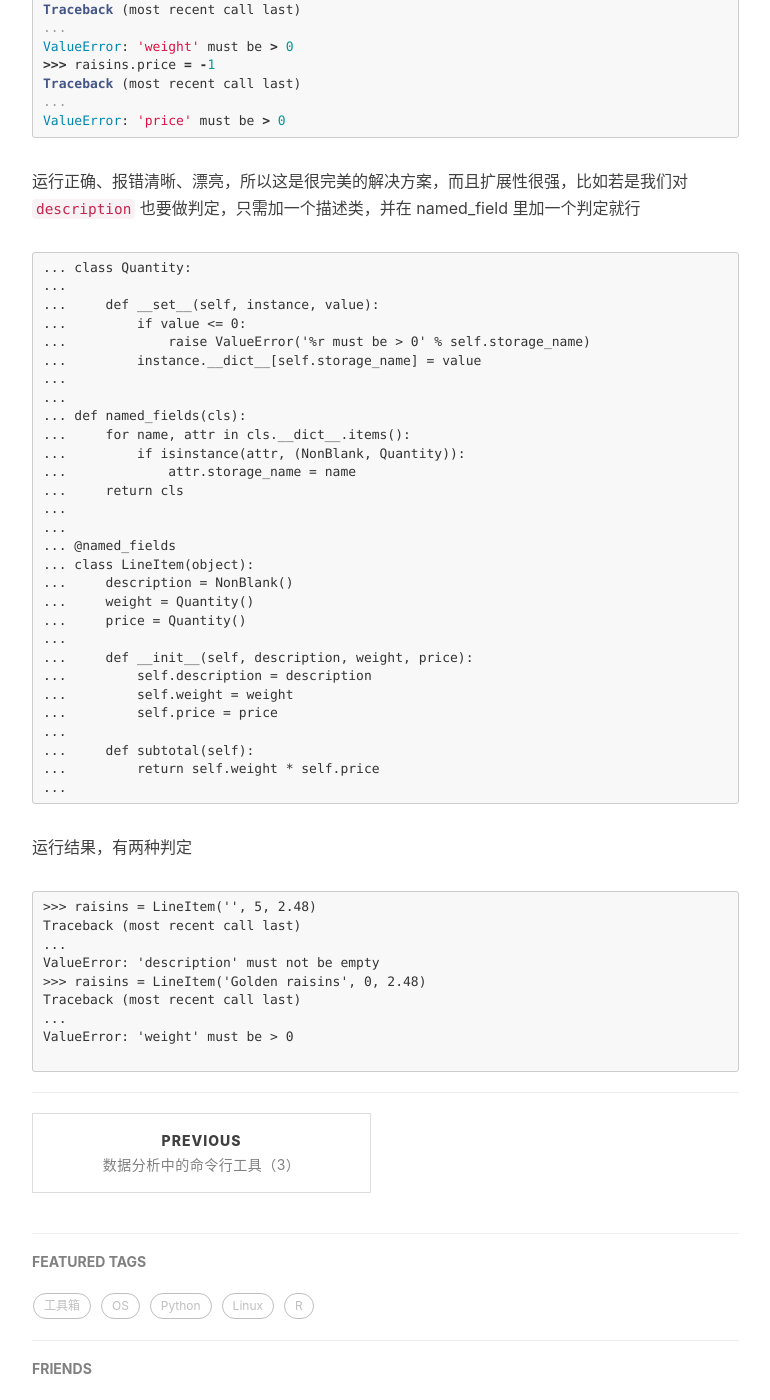
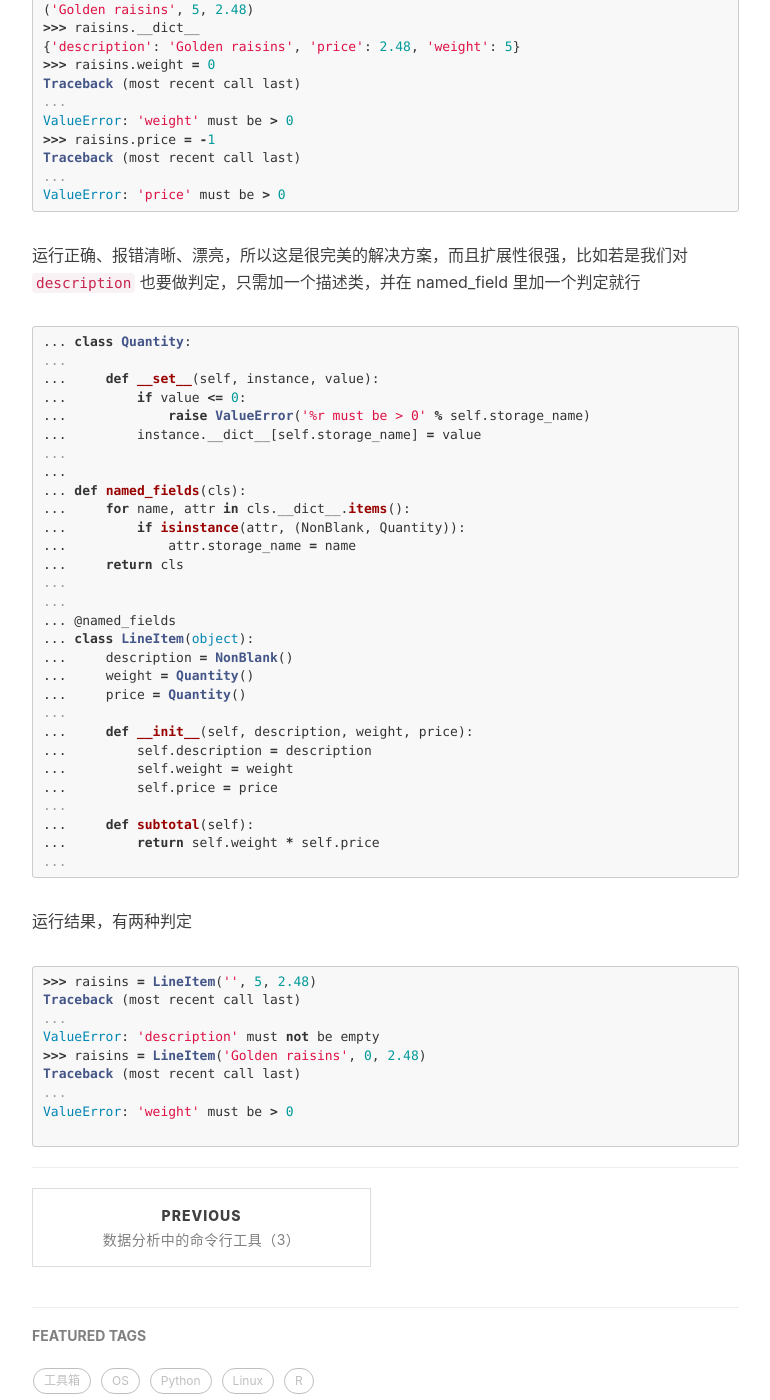
Before and after one commit to scottming/scottming.github.io, a Jekyll site: the page built from _posts/2017-06-07-python_descriptors.md, in a window 1280 px wide and 1400 px high, scrolled down 5404 px. Shown: the whole window, without its empty margins (233-1003 px from the left). Built offline with Jekyll 4.4.1, drawn with Linux system fonts in a browser that asks for light colours; nearby versions of some CDN libraries; comment, search, counter and statistics services are not loaded; some of the changed text lies outside the part shown.

Commit message:
Fixed some lines

````diff
--- a/_posts/2017-06-07-python_descriptors.md
+++ b/_posts/2017-06-07-python_descriptors.md
@@ -19,7 +19,7 @@ tags:
 ### LineItem 01 版
 
 
-```
+```python
 >>> class LineItem(object):
 ...
 ...     def __init__(self, description, weight, price):
@@ -34,7 +34,7 @@ tags:
 
 假设现在我们要买 10 斤黄葡萄干
 
-```
+```python
 >>> raisins = LineItem('Golden raisins', 10, 6.95)
 >>> raisins.subtotal()
 69.5
@@ -223,7 +227,7 @@ ValueError: value must be > 0
 ```
 
 
-```
+```python
 >>> raisins = LineItem('Golden raisins', 5, 2.48)
 ... raisins.description, raisins.weight, raisins.price
 ...
@@ -301,7 +305,7 @@ ValueError: 'price' must be > 0
 运行正确、报错清晰、漂亮，所以这是很完美的解决方案，而且扩展性很强，比如若是我们对 `description` 也要做判定，只需加一个描述类，并在 named_field 里加一个判定就行
 
 
-```
+```python
 ... class Quantity:
 ...
 ...     def __set__(self, instance, value):
@@ -335,7 +339,7 @@ ValueError: 'price' must be > 0
 
 运行结果，有两种判定
 
-```
+```python
 >>> raisins = LineItem('', 5, 2.48)
 Traceback (most recent call last)
 ...
````
Also changed, not shown: other parts of _posts/2017-06-07-python_descriptors.md (+4 -0 lines).
